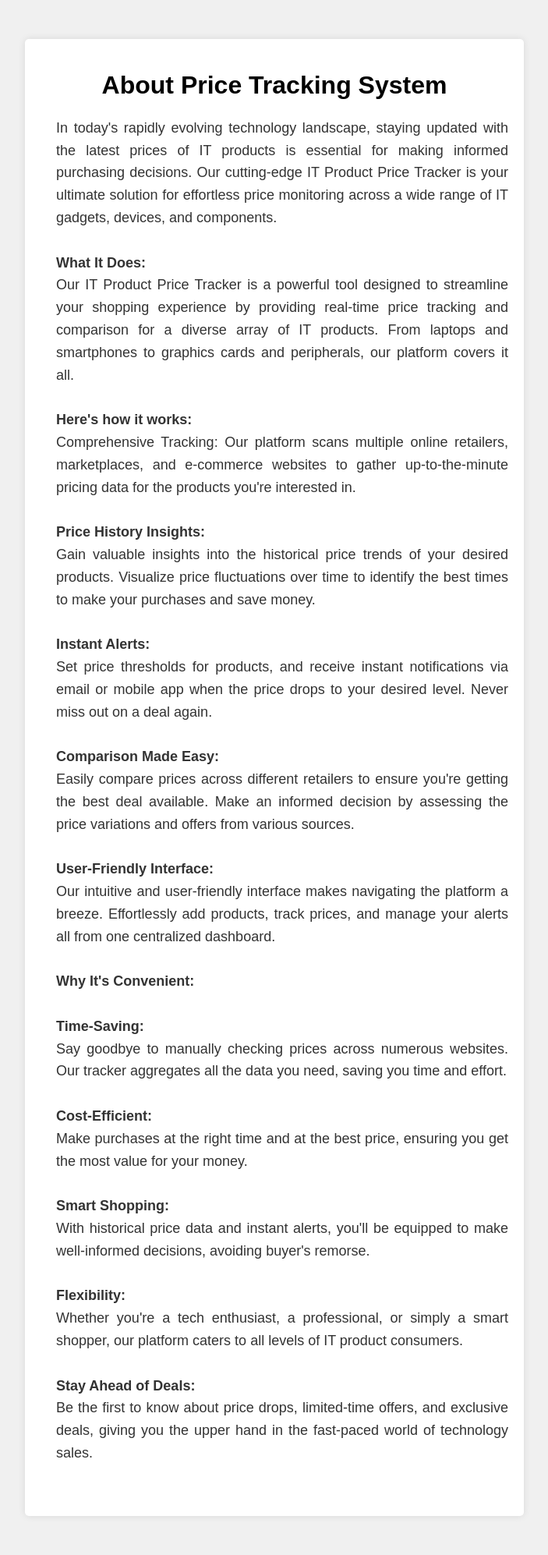
After one commit to asifbhuiyann/Price-Tracker-for-IT-Products, a PHP site: page /about.html in a window 1280 px wide. The commit adds this page. Shown: the whole page at 78% size, without its empty margins (288-991 px from the left). Run offline with PHP 8.4, Linux system fonts and the light colour scheme.

Commit message:
added about, services and menubar

```diff
--- /dev/null
+++ b/about.css
@@ -0,0 +1,29 @@
+body {
+    margin: 0;
+    padding: 0;
+    font-family: Arial, sans-serif;
+    background-color: #f0f0f0;
+}
+
+.container {
+    max-width: 600px;
+    margin: 50px auto;
+    background-color: #fff;
+    padding: 20px;
+    border-radius: 5px;
+    box-shadow: 0px 0px 10px rgba(0, 0, 0, 0.1);
+}
+
+h1 {
+    text-align: center;
+    color: #000000;
+}
+
+p {
+    list-style: disc;
+    padding-left: 20px;
+    font-size: 18px;
+    line-height: 1.6;
+    color: #333;
+    text-align: justify;
+}
--- /dev/null
+++ b/about.html
@@ -0,0 +1,73 @@
+<!DOCTYPE html>
+<html lang="en">
+
+<head>
+    <meta charset="UTF-8">
+    <meta name="viewport" content="width=device-width, initial-scale=1.0">
+    <title>About Us</title>
+    <link rel="stylesheet" href="about.css">
+</head>
+
+<body>
+    <div class="container">
+        <h1>About Price Tracking System</h1>
+        <p>
+            In today's rapidly evolving technology landscape, staying updated with the latest prices of IT products is
+            essential for making informed purchasing decisions. Our cutting-edge IT Product Price Tracker is your
+            ultimate solution for effortless price monitoring across a wide range of IT gadgets, devices, and
+            components. <br><br>
+
+            <strong> What It Does:</strong><br>
+
+            Our IT Product Price Tracker is a powerful tool designed to streamline your shopping experience by providing
+            real-time price tracking and comparison for a diverse array of IT products. From laptops and smartphones to
+            graphics cards and peripherals, our platform covers it all. <br><br>
+
+            <strong>Here's how it works:</strong><br>
+
+            Comprehensive Tracking: Our platform scans multiple online retailers, marketplaces, and e-commerce websites
+            to gather up-to-the-minute pricing data for the products you're interested in. <br><br>
+
+            <strong> Price History Insights:</strong><br>
+            Gain valuable insights into the historical price trends of your desired products.
+            Visualize price fluctuations over time to identify the best times to make your purchases and save money. <br><br>
+
+            <strong> Instant Alerts:</strong><br>
+            Set price thresholds for products, and receive instant notifications via email or mobile app
+            when the price drops to your desired level. Never miss out on a deal again.<br><br>
+
+            <strong>Comparison Made Easy:</strong> <br>
+            Easily compare prices across different retailers to ensure you're getting the best
+            deal available. Make an informed decision by assessing the price variations and offers from various sources.<br><br>
+
+            <strong>User-Friendly Interface:</strong> <br>
+            Our intuitive and user-friendly interface makes navigating the platform a breeze.
+            Effortlessly add products, track prices, and manage your alerts all from one centralized dashboard.<br><br>
+
+            <strong>Why It's Convenient:</strong> <br><br>
+
+            <strong> Time-Saving:</strong> <br>
+            Say goodbye to manually checking prices across numerous websites. Our tracker aggregates all
+            the data you need, saving you time and effort.<br><br>
+
+            <strong>Cost-Efficient:</strong> <br>
+            Make purchases at the right time and at the best price, ensuring you get the most value for
+            your money.<br><br>
+
+            <strong>Smart Shopping:</strong> <br>
+            With historical price data and instant alerts, you'll be equipped to make well-informed
+            decisions, avoiding buyer's remorse.<br><br>
+
+            <strong>Flexibility: </strong><br>
+            Whether you're a tech enthusiast, a professional, or simply a smart shopper, our platform
+            caters to all levels of IT product consumers.<br><br>
+
+            <strong> Stay Ahead of Deals: </strong> <br>
+            Be the first to know about price drops, limited-time offers, and exclusive deals,
+            giving you the upper hand in the fast-paced world of technology sales.<br><br>
+
+        </p>
+    </div>
+</body>
+
+</html>
--- a/welcome.html
+++ b/welcome.html
@@ -16,8 +16,8 @@
                 <li><a href="welcome.html">Home</a></li>
                 <li><a href="login.html" target="_blank">Login</a></li>
                 <li><a href="signup.html" target="_blank">Sign Up</a></li>
-                <li><a href="#" target="_blank">About</a></li>
-                <li><a href="#" target="_blank">Contact</a></li>
+                <li><a href="about.html" target="_blank">About</a></li>
+                <li><a href="service.html" target="_blank">Services</a></li>
             </ul>
         </nav>
     </header>
```
Also changed, not shown: homepage.html (+4 -5 lines), login.css (+8 -20 lines), service.css (added, +29 -0 lines), service.html (added, +36 -0 lines), signup.css (+63 -10 lines), signup.html (+87 -1 lines), README.md.
